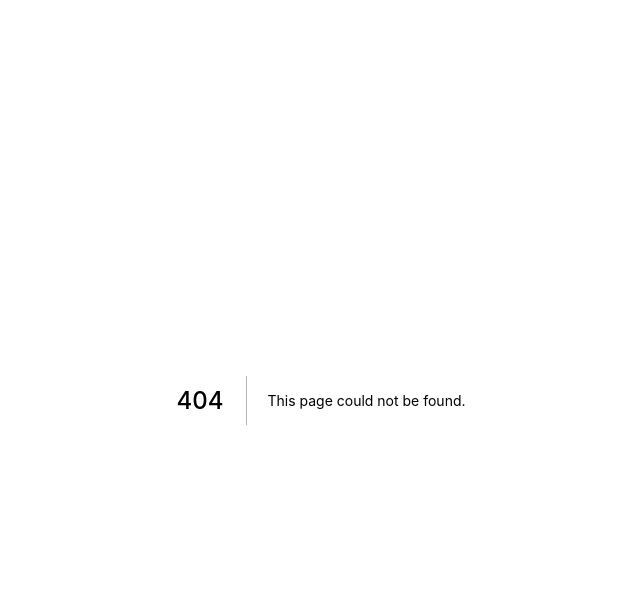
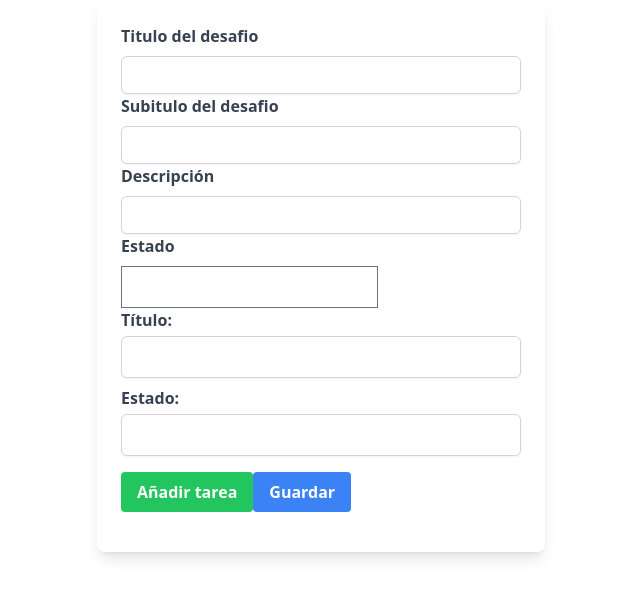
Before and after one commit to KiraBelak/HelthyHive, a Next.js app: page /chaform in a window 1280 px wide. Before the commit this address had no page. Shown: the top 598 px of the page, without its empty margins (319-959 px from the left). Built offline with nearby package versions, Linux system fonts and the light colour scheme.

Commit message:
end point de challenger y form

```diff
--- /dev/null
+++ b/pages/api/challenges.js
@@ -0,0 +1,69 @@
+import { MongoClient } from "mongodb";
+
+export default async function handler(req, res) {
+    const { method, body, query } = req;
+
+    const client = await MongoClient.connect(process.env.MONGODB_URI);
+    const db = client.db();
+
+    const challenge = db.collection("challenge");
+
+    //const existingChallenge = await profile.findOne({ email: body.email });
+    switch (method) {
+        case "POST":
+
+            const newChallenge = {
+                title:body.title,
+                subtitle:body.subtitle,
+                description:body.description,
+                status:body.status,
+                tasks:body.tasks
+            };
+
+            console.log("ESTA AQUI");
+            const answer = await challenge.insertOne(newChallenge);
+            res.status(201).json({ message: "Se añadio el desafio " });
+
+            console.log(answer);
+            break;
+
+
+        case "GET":
+
+        /*
+            if (existingProfile) {
+                return res.status(404).json({ message: "Este email no ha sido registrado" });
+
+            }
+            */
+            const challenges = await challenge.find({}).toArray();
+            res.status(201).json(challenges);
+
+            break;
+
+        case "PUT":
+            /*
+            if (existingProfile) {
+                return res.status(409).json({ message: "Este email no ha sido registrado" });
+            }
+            */
+
+            const editChallenge = {
+                title:body.title,
+                subtitle:body.subtitle,
+                description:body.description,
+                status:body.status,
+                tasks:body.tasks
+            };
+
+            //console.log("OTS",query);
+            //console.log("Objeto : ",editProfile);
+            //const resultado = await events.updateOne({ _id: _ido }, update);
+            const resp = await challenge.updateOne({ }, { $set: editChallenge });       // const resp = await profile.updateOne({ email:query.email},);
+            res.status(200).json({ message: "El desafio se actualizó correctamente" });
+            //console.log(resp);
+
+            break;
+
+    }
+}
--- /dev/null
+++ b/pages/chaform.js
@@ -0,0 +1,153 @@
+import React, { useState } from 'react';
+import axios from "axios";
+
+function Formulario() {
+    const [tareas, setTareas] = useState([{ titulo: '', estado: '' }]);
+    const [title, setTitle] = useState("");
+    const [subTitle, setSubtitle] = useState("");
+    const [description, setDescription] = useState("");
+    const [status, setStatus] = useState();
+
+
+    const agregarTarea = () => {
+        setTareas([...tareas, { titulo: '', estado: '' }]);
+    };
+
+    const eliminarTarea = (index) => {
+        const nuevasTareas = [...tareas];
+        nuevasTareas.splice(index, 1);
+        setTareas(nuevasTareas);
+    };
+
+    const handleInputChange = (event, index) => {
+        const { name, value } = event.target;
+        const nuevasTareas = [...tareas];
+        nuevasTareas[index][name] = value;
+        setTareas(nuevasTareas);
+    };
+
+
+    const handleSubmit = (event) => {
+        event.preventDefault();
+        const tasks = tareas;
+        // Aquí puedes hacer lo que necesites con el array de tareas
+        const challengerData = {
+            title,
+            subTitle,
+            description,
+            status,
+            tasks
+        }
+        console.log(challengerData);
+        postChallenge(challengerData);
+
+    };
+
+    async function postChallenge(data) {
+
+
+        const resp = await axios.post("/api/challenges", data).then(response => {
+            console.log("EXITO!", response);
+
+        }).catch(error => {
+
+            console.error(error);
+        })
+
+        console.log(resp);
+
+    }
+
+    return (
+        <form onSubmit={handleSubmit} className="max-w-md mx-auto bg-white rounded-lg overflow-hidden shadow-lg p-6">
+
+            <div>
+                <label
+                    className="block text-gray-700 font-bold mb-2"
+                >
+                    Titulo del desafio
+                </label>
+                <input type="text" required value={title} onChange={(e) => setTitle(e.target.value)}
+                    className="appearance-none block w-full px-3 py-2 border border-gray-300 rounded-md shadow-sm placeholder-gray-400 focus:outline-none focus:ring-indigo-500 focus:border-indigo-500 sm:text-sm"
+                />
+            </div>
+
+            <div>
+                <label
+                    className="block text-gray-700 font-bold mb-2"
+                >
+                    Subitulo del desafio
+                </label>
+                <input type="text" required  value={subTitle} onChange={(e) => setSubtitle(e.target.value)}
+                    className="appearance-none block w-full px-3 py-2 border border-gray-300 rounded-md shadow-sm placeholder-gray-400 focus:outline-none focus:ring-indigo-500 focus:border-indigo-500 sm:text-sm"
+                />
+            </div>
+
+            <div>
+                <label
+                    className="block text-gray-700 font-bold mb-2"
+                >
+                    Descripción
+                </label>
+                <input type="text" required  value={description} onChange={(e) => setDescription(e.target.value)}
+                    className="appearance-none block w-full px-3 py-2 border border-gray-300 rounded-md shadow-sm placeholder-gray-400 focus:outline-none focus:ring-indigo-500 focus:border-indigo-500 sm:text-sm"
+                />
+            </div>
+
+
+
+            <div>
+                <label
+                    className="block text-gray-700 font-bold mb-2"
+                >
+                    Estado
+                </label>
+                <input type="text" required  value={status} onChange={(e) => setStatus(e.target.value)}
+
+                />
+            </div>
+            {tareas.map((tarea, index) => (
+                <div key={index} className="mb-4">
+                    <label className="block text-gray-700 font-bold mb-2">
+                        Título:
+                        <input
+                            type="text"
+                            name="titulo"
+                            value={tarea.titulo}
+                            onChange={(event) => handleInputChange(event, index)}
+                            className="form-input mt-1 block w-full rounded-md border-gray-300 shadow-sm focus:border-indigo-500 focus:ring focus:ring-indigo-200 focus:ring-opacity-50"
+                        />
+                    </label>
+                    <label className="block text-gray-700 font-bold mb-2">
+                        Estado:
+                        <input
+                            type="text"
+                            name="estado"
+                            value={tarea.estado}
+                            onChange={(event) => handleInputChange(event, index)}
+                            className="form-input mt-1 block w-full rounded-md border-gray-300 shadow-sm focus:border-indigo-500 focus:ring focus:ring-indigo-200 focus:ring-opacity-50"
+                        />
+                    </label>
+                    {tareas.length !== 1 && (
+                        <button type="button" onClick={() => eliminarTarea(index)} className="bg-red-500 hover:bg-red-700 text-white font-bold py-2 px-4 rounded">
+                            Eliminar tarea
+                        </button>
+                    )}
+                </div>
+            ))}
+            <button type="button" onClick={agregarTarea} className="bg-green-500 hover:bg-green-700 text-white font-bold py-2 px-4 rounded mb-4">
+                Añadir tarea
+            </button>
+            <button type="submit" className="bg-blue-500 hover:bg-blue-700 text-white font-bold py-2 px-4 rounded">
+                Guardar
+            </button>
+
+
+
+
+
+        </form>
+    );
+}
+
+export default Formulario;
```
